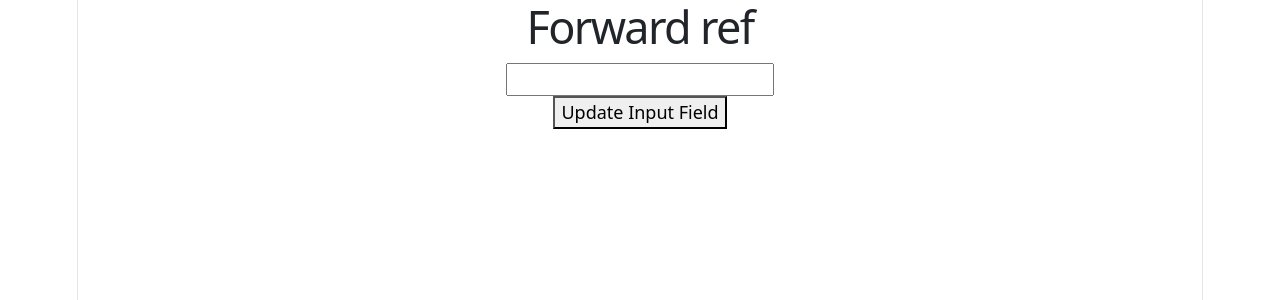
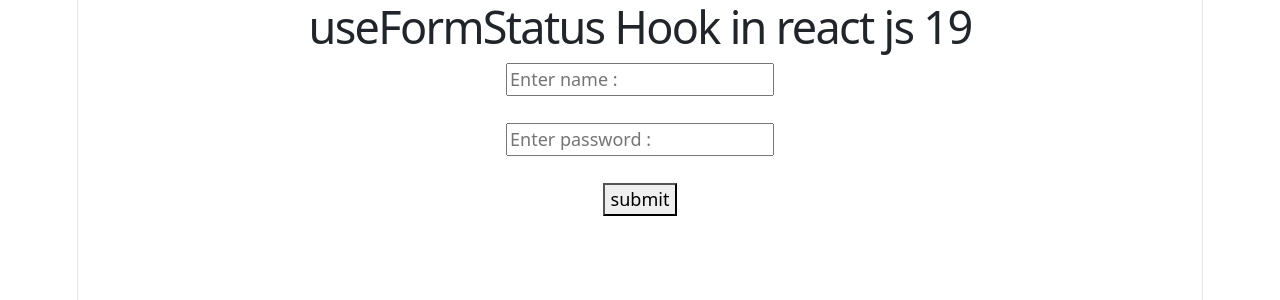
Before and after one commit to codewithnill/reactjs_19_by_code_step_by_step, a React (Vite) app in the folder main/react-blog/: page / in a window 1280 px wide. Shown: the top 300 px of the page. Built offline with nearby package versions, Linux system fonts and the light colour scheme.

Commit message:
useFormStatus hook in react js.

```diff
--- a/main/react-blog/src/App.jsx
+++ b/main/react-blog/src/App.jsx
@@ -1,22 +1,34 @@
-import {useRef} from "react"
-import UserInput from "./UserInput";
+import {useFormStatus} from 'react-dom'
 
 function App() {
-  const inputRef=useRef(null);
-  const updateInput=()=>{
-    inputRef.current.value=1000;
-    inputRef.current.focus();
-    inputRef.current.style.color="red";
+  const handleSubmit=async()=>{
+    await new Promise(res=>setTimeout(res,2000));
+    console.log("Submit");
+  }
+
+  function CustomerForm(){
+    const {pending}=useFormStatus();
+    console.log(pending);
+    return(
+      <div>
+        <input type="text" placeholder="Enter name : "></input>
+        <br/> <br/>
+        <input type="password" placeholder="Enter password : "></input>
+        <br/> <br/>
+        <button disabled={pending}>{pending?'submitting...':'submit'}</button>
+      </div>
+    )
   }
 
 
   return (
     <div>
-      <h1>Forward ref</h1>
-      <UserInput ref={inputRef}/>
-      <button onClick={updateInput}>Update Input Field</button>
+      <h1>useFormStatus Hook in react js 19</h1>
+      <form action={handleSubmit}>
+        <CustomerForm/>
+      </form>
     </div>
-  );
+  )
 }
 
 export default App;
```
